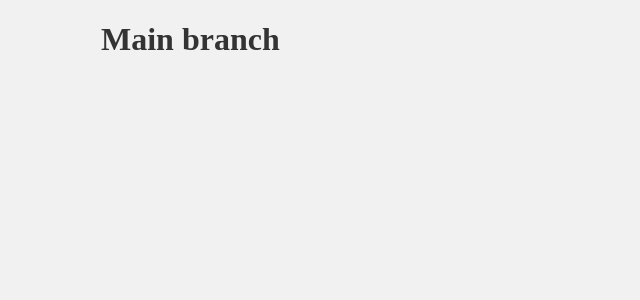
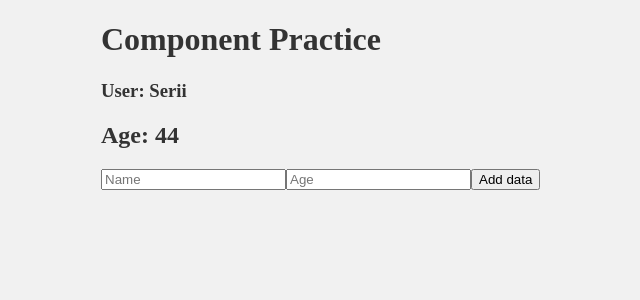
Before and after one commit to seriiserii825/vue-schwarzmuller, a Vue app: page / in a window 1280 px wide. Shown: the top 300 px of the page, without its empty margins (239-879 px from the left). Built offline with nearby package versions, Linux system fonts and the light colour scheme.

Commit message:
ginish practice

```diff
--- a/src/App.vue
+++ b/src/App.vue
@@ -1,15 +1,53 @@
 <template>
     <div id="app">
-        <header>
-            <h1>Main branch</h1>
-        </header>
+        <div>
+            <header>
+                <h1>Component Practice</h1>
+            </header>
+            <active-user
+                :name="name"
+                :age="age"
+            />
+            <user-data
+                @add-data="addData"
+            />
+        </div>
     </div>
 </template>
 
 <script>
+// Task 1:
+// Add two components to the app:
+// An ActiveUser component and an UserData component
+// ActiveUser should output a username (h2) and age (h3)
+// UserData should output two input fields => for name and age
+// Optional: Add styling of your choice
+
+// Task 2: Output both components side-by-side in your main App template
+
+// Task 3: Add user data and ensure it contains a name and age
+// User data should be output in ActiveUser
+// It should be updated via the UserData component
+
+import ActiveUser from './components/ActiveUser.vue';
+import UserData from './components/UserData.vue';
+
 export default {
     data() {
-        return {}
+        return {
+            name: 'Serii',
+            age: 44
+        }
+    },
+    methods: {
+      addData(data){
+          this.name = data.name
+          this.age = data.age
+      }
+    },
+    components: {
+        activeUser: ActiveUser,
+        userData: UserData
     }
 }
 </script>
--- /dev/null
+++ b/src/components/ActiveUser.vue
@@ -0,0 +1,16 @@
+<template>
+    <div>
+        <h3>User: {{ name }}</h3>
+        <h2>Age: {{ age }}</h2>
+    </div>
+</template>
+
+<script>
+export default {
+    props: ['name', 'age']
+}
+</script>
+
+<style scoped>
+
+</style>
--- /dev/null
+++ b/src/components/UserData.vue
@@ -0,0 +1,29 @@
+<template>
+    <div>
+        <form @submit.prevent="addData">
+            <input type="text" placeholder="Name" v-model="name">
+            <input type="text" placeholder="Age" v-model="age">
+            <button>Add data</button>
+        </form>
+    </div>
+</template>
+
+<script>
+export default {
+    data() {
+        return {
+            name: '',
+            age: ''
+        }
+    },
+    methods: {
+        addData() {
+            this.$emit('add-data', {name: this.name, age: this.age})
+        }
+    }
+}
+</script>
+
+<style scoped>
+
+</style>
```
